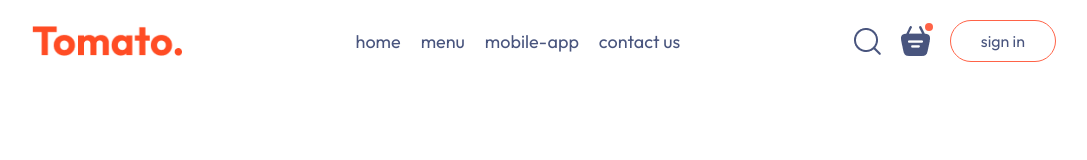
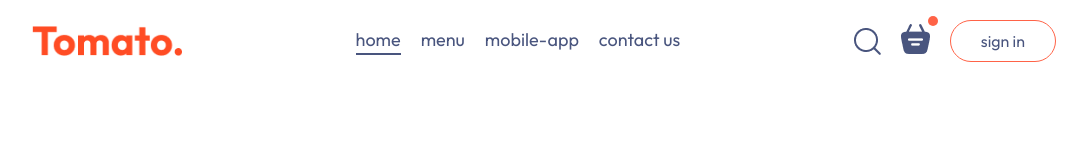
Before and after one commit to kambojbaldeep/yt-frontend, a React (Vite) app: page / in a window 1280 px wide. Shown: the top 160 px of the page, without its empty margins (96-1183 px from the left). Built offline with nearby package versions, Linux system fonts and the light colour scheme.

Commit message:
navbar fixes

```diff
--- a/src/components/navbar/Navbar.css
+++ b/src/components/navbar/Navbar.css
@@ -23,20 +23,19 @@
     gap: 20px;   /* reduced gap for better alignment */
 }
 
-.navbar-basket {
+.navbar-search-icon {
     position: relative;
-    display: flex;
-    align-items: center;
+
 }
 
-.navbar-basket .dot {
-    width: 8px;
-    height: 8px;
-    background: tomato;
-    border-radius: 50%;
+.navbar-search-icon .dot {
     position: absolute;
-    top: -3px;
-    right: -3px;
+    min-width: 10px;
+    min-height: 10px;
+    background-color: tomato;
+    border-radius: 5px;
+    top: -8px;
+    right: -8px;
 }
 
 .navbar button {
@@ -47,4 +46,25 @@
     padding: 10px 30px;
     border-radius: 50px;
     cursor: pointer;
+    transition: 0.3s;
 }
+
+.navbar button:hover {
+    background-color: #fff4f2;
+    color: white;
+    transition: 0.3s;
+}
+
+.navbar .active{
+    padding-bottom: 2px;
+    border-bottom: 2px solid #49557e;
+}
+
+.navbar li{
+    cursor: pointer;
+
+}
+
+.navbar-search-icon{
+    position: relative;
+}
--- a/src/components/navbar/Navbar.jsx
+++ b/src/components/navbar/Navbar.jsx
@@ -1,22 +1,25 @@
-import React from 'react'
+import React, { useState } from 'react'
 import './Navbar.css'
 import { assets } from '../../assets/assets'
 
 const Navbar = () => {
+
+    const [menu, setMenu] = useState("home")
+
     return (
         <div className='navbar'>
             <img src={assets.logo} alt="" className="logo" />
 
             <ul className="navbar-menu">
-                <li>home</li>
-                <li>menu</li>
-                <li>mobile-app</li>
-                <li>contact us</li>
+                <li onClick={()=>setMenu("home")}className={menu=="home"?"active":""}>home</li>
+                <li onClick={()=>setMenu("menu")}className={menu=="menu"?"active":""}>menu</li>
+                <li onClick={()=>setMenu("mobile-app")}className={menu=="mobile-app"?"active":""}>mobile-app</li>
+                <li onClick={()=>setMenu("contact-us")}className={menu=="contact-us"?"active":""}>contact us</li>
             </ul>
 
             <div className="navbar-right">
                 <img src={assets.search_icon} alt="" />
-                <div className="navbar-basket">
+                <div className="navbar-search-icon">
                     <img src={assets.basket_icon} alt="" />
                     <div className="dot"></div>
                 </div>
```
